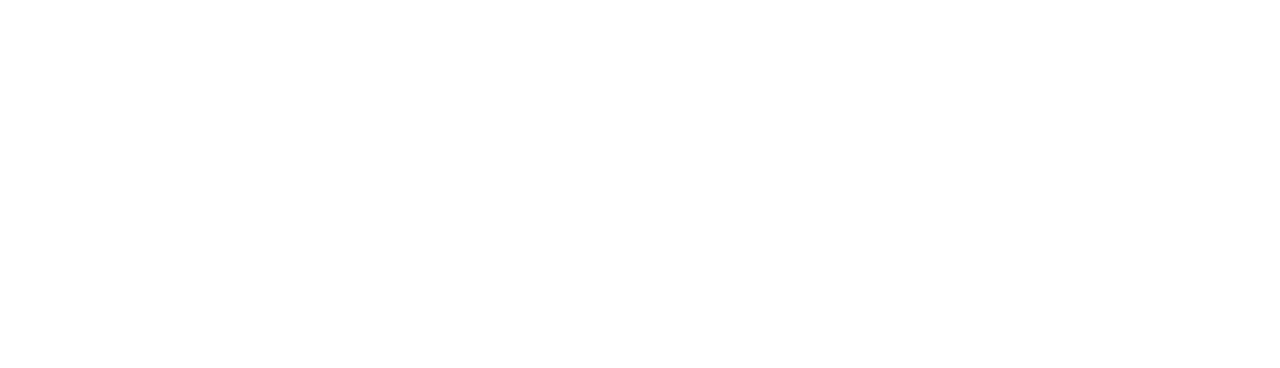
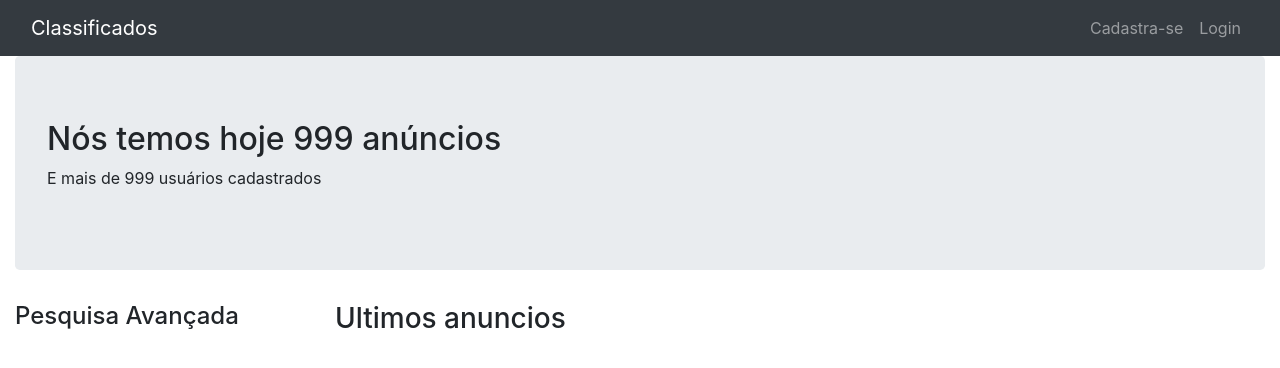
Before and after one commit to andersonnfreire/site_classificados, a PHP site: page / in a window 1280 px wide. Before the commit the part shown is empty. Shown: the top 368 px of the page. Run offline with PHP 8.4, Linux system fonts and the light colour scheme.

Commit message:
Criando o layout do classificados

```diff
--- /dev/null
+++ b/assets/js/script.js
@@ -0,0 +1,5 @@
+/*
+ * To change this license header, choose License Headers in Project Properties.
+ * To change this template file, choose Tools | Templates
+ * and open the template in the editor.
+ */
--- a/index.php
+++ b/index.php
@@ -1,17 +1,27 @@
+
 <!DOCTYPE html>
 <!--
 To change this license header, choose License Headers in Project Properties.
 To change this template file, choose Tools | Templates
 and open the template in the editor.
 -->
-<html>
-    <head>
-        <meta charset="UTF-8">
-        <title>Classificados</title>
-    </head>
-    <body>
-        <?php
-        // put your code here
-        ?>
-    </body>
-</html>
+<?php require './pages/header/header.php'; ?>
+
+<div class="container-fluid">
+    <div class="jumbotron">
+        <h2>Nós temos hoje 999 anúncios</h2>
+        <p>E mais de 999 usuários cadastrados</p>
+    </div>
+
+    <div class="row">
+        <div class="col-sm-3">
+            <h4>Pesquisa Avançada</h4>
+        </div>
+        <div class="col-sm-9">
+            <h3>Ultimos anuncios</h3>
+        </div>
+
+    </div>
+</div>
+
+<?php require './pages/footer/footer.php';?>
--- /dev/null
+++ b/pages/footer/footer.php
@@ -0,0 +1,2 @@
+</body>
+</html>
--- /dev/null
+++ b/pages/header/header.php
@@ -0,0 +1,39 @@
+<html lang="pt-br">
+    <head>
+        <meta charset="UTF-8">
+        <title>Classificados</title>
+        <meta name="viewport" content="width=device-width, initial-scale=1.0">
+        <meta http-equiv="X-UA-Compatible" content="ie=edge">
+        <link rel="stylesheet" href="assets/css/bootstrap.min.css"/>
+        <link rel="stylesheet" href="assets/css/style.css"/>
+        <script type="text/javascript" src="assets/js/jquery-3.4.1.min.js" rel="stylesheet"></script>
+        <script type="text/javascript" src="assets/js/bootstrap.min.js" rel="stylesheet"></script>
+        <script type="text/javascript" src="assets/js/script.js" rel="stylesheet"></script>
+    </head>
+    <body>
+
+        <nav class="navbar navbar-expand-lg navbar-dark bg-dark static-top">
+            <div class="container-fluid">
+                <a class="navbar-brand" href="./">Classificados</a>
+                <button class="navbar-toggler" type="button" data-toggle="collapse" data-target="#navbarResponsive" aria-controls="navbarResponsive" aria-expanded="false" aria-label="Toggle navigation">
+                    <span class="navbar-toggler-icon"></span>
+                </button>
+                <div class="collapse navbar-collapse" id="navbarResponsive">
+                    <ul class="navbar-nav ml-auto">
+
+                        <li class="nav-item">
+                            <a class="nav-link" href="#">Cadastra-se</a>
+                        </li>
+                        <li class="nav-item">
+                            <a class="nav-link" href="#">Login</a>
+                        </li>
+<!--                        <li class="nav-item">
+                            <a class="nav-link" href="#">Meus Anúncios</a>
+                        </li>
+                        <li class="nav-item">
+                            <a class="nav-link" href="#">Sair</a>
+                        </li>-->
+                    </ul>
+                </div>
+            </div>
+        </nav>
```
